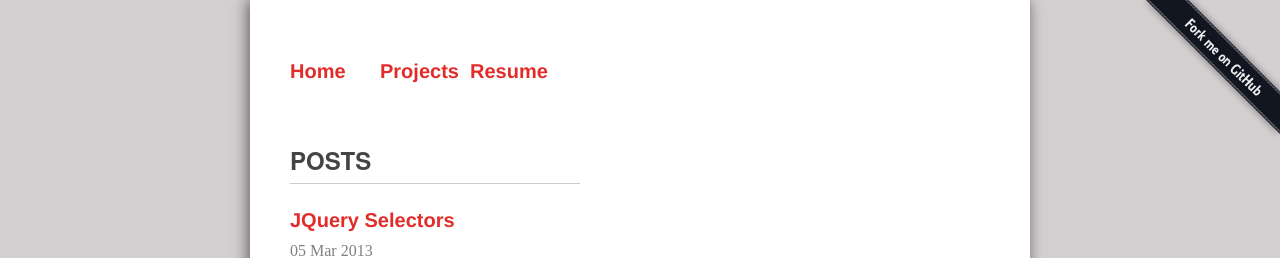
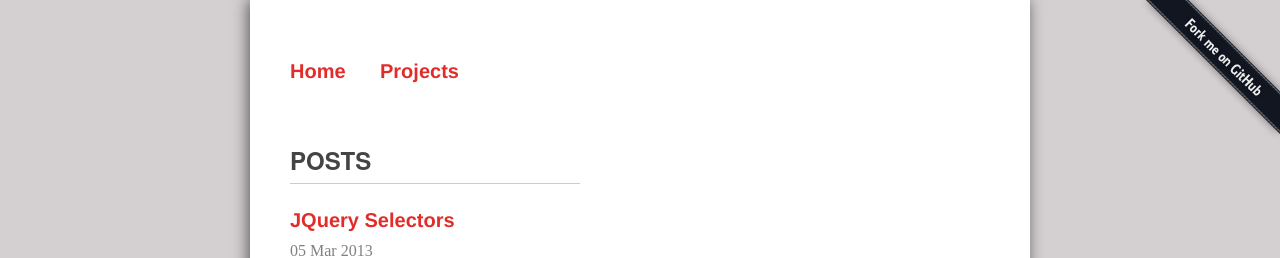
Before and after one commit to reecekol/reecekol.com, a Jekyll site: the page built from index.html, in a window 1280 px wide. Shown: the top 258 px of the page. Built offline with Jekyll 4.4.1, drawn with Linux system fonts in a browser that asks for light colours; comment, search, counter and statistics services are not loaded.

```diff
--- a/_layouts/default.html
+++ b/_layouts/default.html
@@ -41,7 +41,7 @@
   <!--Menu -->
 
      <header>
-	    <span><a href="/index.html">Home</a></span><span><a href="https://github.com/reecekol?tab=repositories">Projects</a></span><span><a href="http://www.reecekol.com/HTML5Resume/index.html">Resume</a></span>
+	    <span><a href="/index.html">Home</a></span><span><a href="https://github.com/reecekol?tab=repositories">Projects</a></span>
 	</header>
 
   <div id="forkme"><a href="https://github.com/reecekol"><img src="/images/forkme.png" alt="forkme"></a></div>
```
Also changed, not shown: 12 other files.
